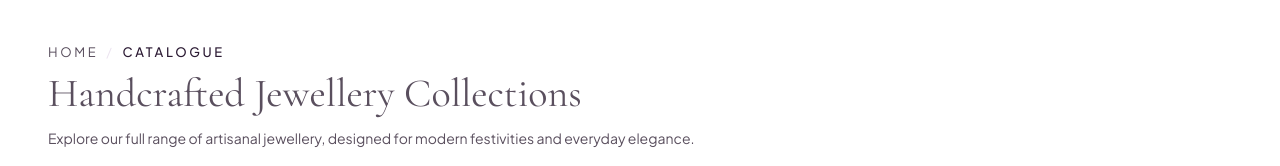
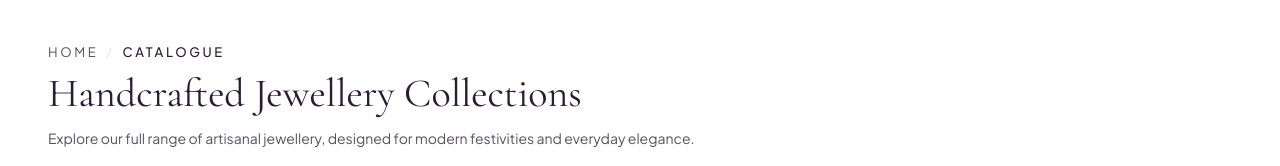
Before and after one commit to Nikhillverma/SARINE-Luxury-Artificial-Jewellery, a React (Vite) app: page /shop in a window 1280 px wide. Shown: the part 199-365 px from the top of the page. Built offline with nearby package versions, Linux system fonts and the light colour scheme; no server answers.

Commit message:
Align collection title and active breadcrumb colors

```diff
--- a/src/pages/CollectionPage.tsx
+++ b/src/pages/CollectionPage.tsx
@@ -306,16 +306,16 @@ export const CollectionPage: React.FC<CollectionPageProps> = ({ includeAll }) =>
             <div className="flex items-center gap-2 text-xs uppercase tracking-[0.2em] text-[color:var(--body)] mb-2">
               <Link to="/" className="hover:text-[color:var(--plum)]">Home</Link>
               <span className="text-[color:var(--border)]">/</span>
-              <span className="text-[color:var(--heading)] font-medium">Catalogue</span>
+              <span className={`font-medium ${currentCategory ? "text-[color:var(--body)]" : "text-[color:var(--heading)]"}`}>Catalogue</span>
               {currentCategory && (
                 <>
                   <span className="text-[color:var(--border)]">/</span>
-                  <span className="text-[color:var(--body)]">{currentCategory.name}</span>
+                  <span className="text-[color:var(--heading)]">{currentCategory.name}</span>
                 </>
               )}
             </div>
 
-            <h1 className="font-serif text-3xl sm:text-4xl lg:text-[40px] text-[color:var(--body)] font-normal leading-tight">
+            <h1 className="font-serif text-3xl sm:text-4xl lg:text-[40px] text-[color:var(--heading)] font-normal leading-tight">
               {currentCategory ? currentCategory.name : 'Handcrafted Jewellery Collections'}
             </h1>
 
```
